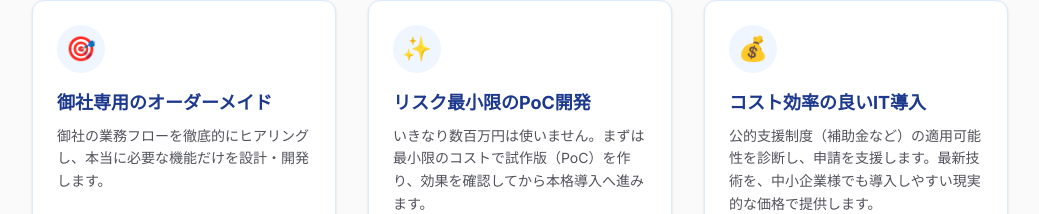
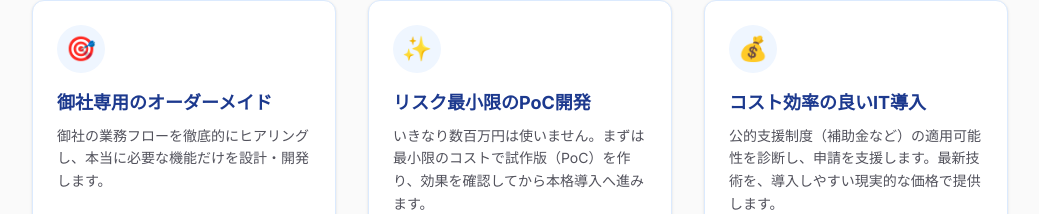
Before and after one commit to tnakajima2050/smartcityai-site, a Next.js app: page / in a window 1280 px wide. Shown: the part 738-952 px from the top of the page, without its empty margins (120-1159 px from the left). Built offline with nearby package versions, Linux system fonts and the light colour scheme.

Commit message:
Update page.tsx中小企業

```diff
--- a/app/page.tsx
+++ b/app/page.tsx
@@ -645,7 +645,7 @@ export default function Home() {
               <div className="w-12 h-12 bg-blue-50 rounded-full flex items-center justify-center text-2xl mb-4">💰</div>
               <h3 className="font-bold text-lg text-blue-900 mb-2">コスト効率の良いIT導入</h3>
               <p className="text-sm text-zinc-600 leading-relaxed">
-                公的支援制度（補助金など）の適用可能性を診断し、申請を支援します。最新技術を、中小企業様でも導入しやすい現実的な価格で提供します。
+                公的支援制度（補助金など）の適用可能性を診断し、申請を支援します。最新技術を、導入しやすい現実的な価格で提供します。
               </p>
             </div>
           </div>
```
